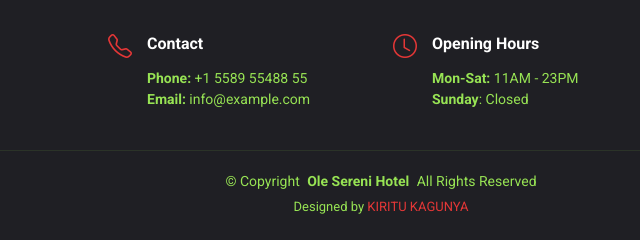
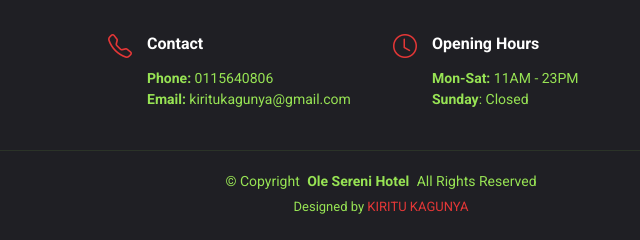
Before and after one commit to kiritu274/Ole-Sereni-, a plain HTML site: page index.html in a window 1280 px wide. Shown: the part 8752-8992 px from the top of the page, 259-899 px from the left. Drawn offline with Linux system fonts and the light colour scheme; animation ran at ten frames a second.

Commit message:
third commit

```diff
--- a/index.html
+++ b/index.html
@@ -1099,8 +1099,8 @@
           <div>
             <h4>Contact</h4>
             <p>
-              <strong>Phone:</strong> <span>+1 5589 55488 55</span><br>
-              <strong>Email:</strong> <span>info@example.com</span><br>
+              <strong>Phone:</strong> <span>0115640806</span><br>
+              <strong>Email:</strong> <span>kiritukagunya@gmail.com</span><br>
             </p>
           </div>
         </div>
```
